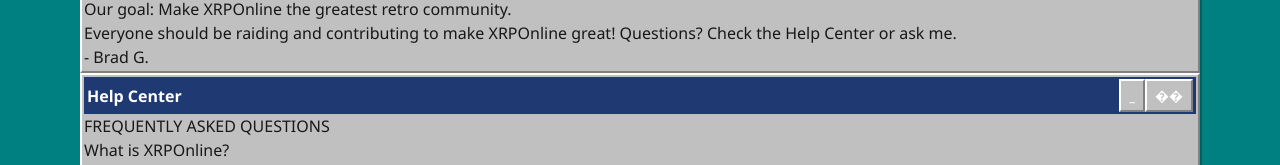
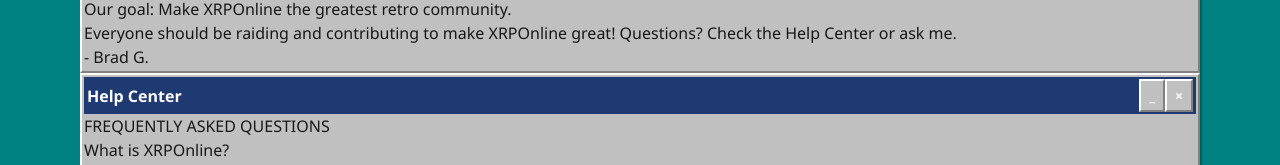
Before and after one commit to xrplto/xrponline-init, a Next.js app: page / in a window 1280 px wide. Both pictures are taken after a click on the button "Help Center". Shown: the part 388-553 px from the top of the page. Built offline with nearby package versions, Linux system fonts and the light colour scheme.

Commit message:
fixed building error

```diff
--- a/src/app/page.tsx
+++ b/src/app/page.tsx
@@ -420,7 +420,7 @@
                   className="win98-button h-[18px] w-[18px] flex items-center justify-center p-0"
                   onClick={() => setIsHelpOpen(false)}
                 >
-                  ��
+                  ×
                 </button>
               </div>
             </div>
```
